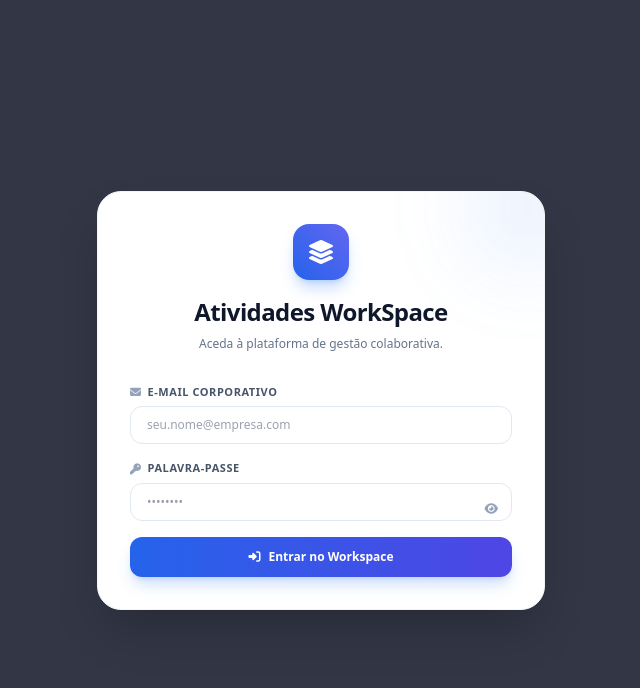
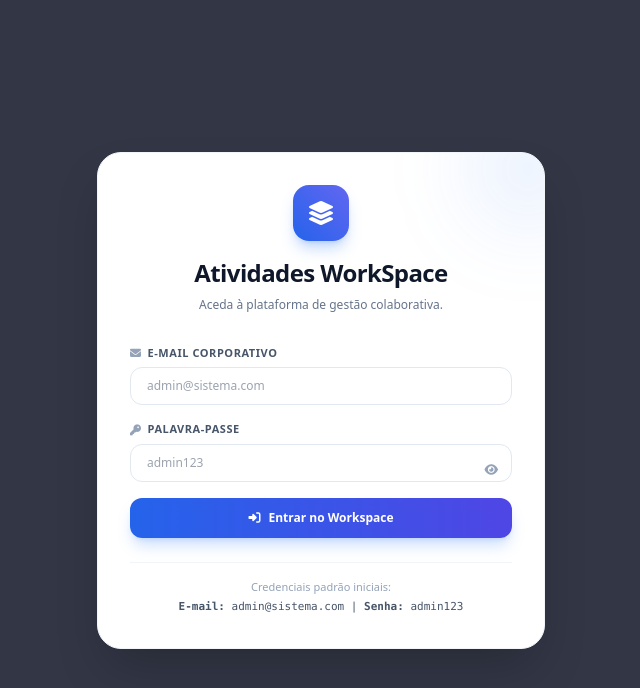
Before and after one commit to Kleberson-os/GEST-O-DE-TAREFAS, a plain HTML site: page index.html in a window 1280 px wide. Shown: the whole page, without its empty margins (319-959 px from the left). Drawn offline with nearby package versions, Linux system fonts and the light colour scheme; no server answers.

Commit message:
Change default login credentials in index.html
Updated default email and password placeholders in the login form and added initial credentials information.

```diff
--- a/index.html
+++ b/index.html
@@ -93,7 +93,7 @@
                     <label class="block text-[11px] font-bold text-slate-600 dark:text-slate-300 uppercase tracking-wider mb-1.5 flex items-center gap-1.5">
                         <i class="fa-solid fa-envelope text-slate-400"></i> E-mail Corporativo
                     </label>
-                    <input type="email" id="login-email" required placeholder="seu.nome@empresa.com" class="w-full border border-slate-200 dark:border-slate-600 dark:bg-slate-700/50 dark:text-white rounded-xl px-4 py-2.5 text-xs focus:ring-2 focus:ring-blue-500 focus:outline-none transition-all">
+                    <input type="email" id="login-email" required placeholder="admin@sistema.com" class="w-full border border-slate-200 dark:border-slate-600 dark:bg-slate-700/50 dark:text-white rounded-xl px-4 py-2.5 text-xs focus:ring-2 focus:ring-blue-500 focus:outline-none transition-all">
                 </div>
 
                 <div>
@@ -101,7 +101,7 @@
                         <i class="fa-solid fa-key text-slate-400"></i> Palavra-passe
                     </label>
                     <div class="relative">
-                        <input type="password" id="login-password" required placeholder="••••••••" class="w-full border border-slate-200 dark:border-slate-600 dark:bg-slate-700/50 dark:text-white rounded-xl pl-4 pr-10 py-2.5 text-xs focus:ring-2 focus:ring-blue-500 focus:outline-none transition-all">
+                        <input type="password" id="login-password" required placeholder="admin123" class="w-full border border-slate-200 dark:border-slate-600 dark:bg-slate-700/50 dark:text-white rounded-xl pl-4 pr-10 py-2.5 text-xs focus:ring-2 focus:ring-blue-500 focus:outline-none transition-all">
                         <button type="button" onclick="toggleLoginPasswordVisibility()" class="absolute right-3.5 top-3 text-slate-400 hover:text-slate-600 dark:hover:text-slate-200">
                             <i id="login-password-icon" class="fa-solid fa-eye text-xs"></i>
                         </button>
@@ -114,6 +114,11 @@
                     <i class="fa-solid fa-right-to-bracket"></i> Entrar no Workspace
                 </button>
             </form>
+
+            <div class="mt-6 pt-4 border-t border-slate-100 dark:border-slate-700/60 text-center">
+                <p class="text-[11px] text-slate-400">Credenciais padrão iniciais:</p>
+                <p class="text-[11px] font-mono text-slate-600 dark:text-slate-300 mt-1"><strong>E-mail:</strong> admin@sistema.com | <strong>Senha:</strong> admin123</p>
+            </div>
         </div>
     </div>
 
@@ -745,6 +750,12 @@
                 if (data) {
                     users = [];
                     Object.keys(data).forEach(key => users.push(data[key]));
+                } else {
+                    // Garante que o administrador padrão fique salvo na nuvem se a base estiver limpa
+                    users = [...defaultUsers];
+                    defaultUsers.forEach(u => {
+                        db.ref('users/' + sanitizeEmail(u.email)).set(u);
+                    });
                 }
 
                 if (currentUser) {
```
